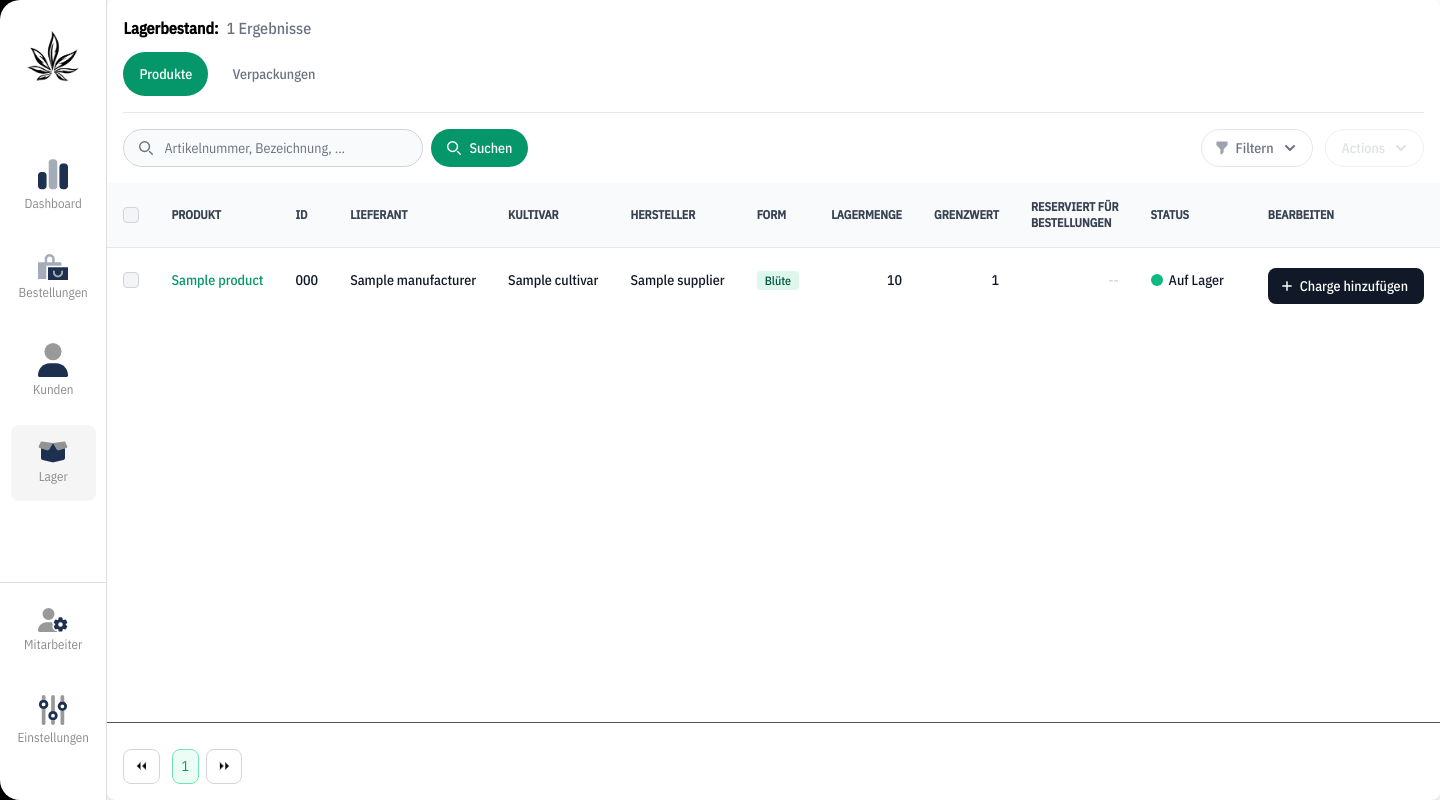
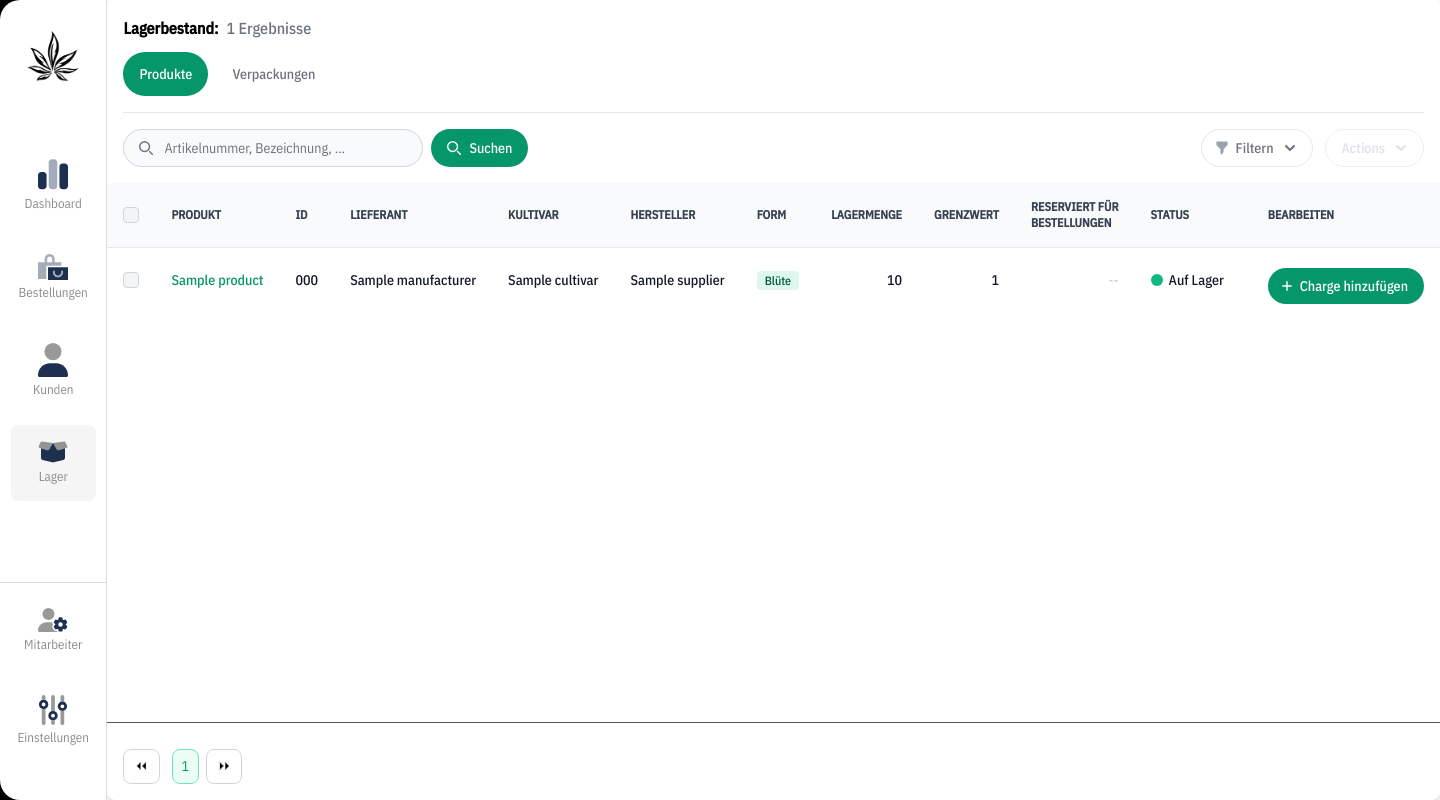
Before and after one commit to 64-Bytes-GmbH/PharmaLeaf, a Django app: page /dashboard/stock/products in a window 1440 px wide. Run offline with Django 3.2, Linux system fonts and the light colour scheme; a user stored in the database is signed in; tables that the repository leaves empty hold one stand-in row (values such as "Sample post"); style sheets or scripts are compiled from the project's sources; some libraries are stand-ins or nearby versions.

Commit message:
General UI fixes

```diff
--- a/app/static/css/dashboard/style.css
+++ b/app/static/css/dashboard/style.css
@@ -155,7 +155,7 @@ button:disabled {
     background-color: #dc26264d;
 }
 .order.order-started td {
-    background-color: #5f2cf947;
+    background-color: #00694147;
 }
 .orders .show-products svg {
     transition: all 150ms linear;
--- a/app/templates/dashboard/products_stock.html
+++ b/app/templates/dashboard/products_stock.html
@@ -324,8 +324,8 @@
                                 </div> -->
                             </td>
                             <!-- Edit -->
-                            <td class="px-4 py-2 font-medium text-gray-900 whitespace-nowrap dark:text-white">
-                                <button type="button" id="createProductButton" onclick="openBatchNumberModal(0, '{{product.product.id}}', '{{product.product.name}}', null, null, null)" class="mt-3 flex items-center justify-center text-white bg-gray-900 focus:ring-4 focus:ring-gray-300 font-medium rounded-lg text-sm px-4 py-2 bg-emerald-700 hover:bg-emerald-700 focus:ring-4 focus:ring-emerald-300 dark:bg-emerald-600 dark:hover:bg-emerald-700 focus:outline-none dark:focus:ring-emerald-800">
+                            <td class="px-4 py-2 font-medium text-gray-900 whitespace-nowrap">
+                                <button type="button" id="createProductButton" onclick="openBatchNumberModal(0, '{{product.product.id}}', '{{product.product.name}}', null, null, null)" class="mt-3 flex items-center justify-center text-white focus:ring-4 focus:ring-gray-300 font-medium rounded-full text-sm px-4 py-2 bg-emerald-600 hover:bg-emerald-700 focus:ring-4 focus:ring-emerald-300 focus:outline-none dark:focus:ring-emerald-800">
                                     <svg class="h-3.5 w-3.5 mr-1.5 -ml-1" fill="currentColor" viewbox="0 0 20 20" xmlns="http://www.w3.org/2000/svg" aria-hidden="true">
                                         <path clip-rule="evenodd" fill-rule="evenodd" d="M10 3a1 1 0 011 1v5h5a1 1 0 110 2h-5v5a1 1 0 11-2 0v-5H4a1 1 0 110-2h5V4a1 1 0 011-1z" />
                                     </svg>
@@ -367,7 +367,7 @@
                                         </tr>
                                         {% endfor %}
                                     </table>
-                                    <button type="button" id="createProductButton" onclick="openBatchNumberModal(0, '{{product.product.id}}', '{{product.product.name}}', null, null, null)" class="mt-3 flex items-center justify-center text-white bg-gray-900 focus:ring-4 focus:ring-gray-300 font-medium rounded-lg text-sm px-4 py-2 bg-emerald-700 hover:bg-emerald-700 focus:ring-4 focus:ring-emerald-300 dark:bg-emerald-600 dark:hover:bg-emerald-700 focus:outline-none dark:focus:ring-emerald-800">
+                                    <button type="button" id="createProductButton" onclick="openBatchNumberModal(0, '{{product.product.id}}', '{{product.product.name}}', null, null, null)" class="mt-3 flex items-center justify-center text-white focus:ring-4 focus:ring-gray-300 font-medium rounded-full text-sm px-4 py-2 bg-emerald-600 hover:bg-emerald-700 focus:ring-4 focus:ring-emerald-300 dark:bg-emerald-600 dark:hover:bg-emerald-700 focus:outline-none dark:focus:ring-emerald-800">
                                         <svg class="h-3.5 w-3.5 mr-1.5 -ml-1" fill="currentColor" viewbox="0 0 20 20" xmlns="http://www.w3.org/2000/svg" aria-hidden="true">
                                             <path clip-rule="evenodd" fill-rule="evenodd" d="M10 3a1 1 0 011 1v5h5a1 1 0 110 2h-5v5a1 1 0 11-2 0v-5H4a1 1 0 110-2h5V4a1 1 0 011-1z" />
                                         </svg>
@@ -541,7 +541,7 @@
                                     <label for="stockStatusChoices" class="inline-flex items-center mb-2 text-sm font-medium text-gray-900 dark:text-white">
                                         Status
                                     </label>
-                                    <select id="stockStatusChoices" name="stockStatusChoices" class="bg-gray-50 border border-gray-300 text-gray-900 text-sm rounded-lg focus:ring-emerald-500 focus:border-emerald-500 block w-full p-2.5 dark:placeholder-gray-400 dark:text-white dark:focus:ring-emerald-500 dark:focus:border-emerald-500">
+                                    <select id="stockStatusChoices" name="stockStatusChoices" class="bg-gray-50 border border-gray-300 text-gray-900 text-sm rounded-full focus:ring-emerald-500 focus:border-emerald-500 block w-full p-2.5 dark:placeholder-gray-400 dark:text-white dark:focus:ring-emerald-500 dark:focus:border-emerald-500">
                                         {% get_choices "StockStatusChoices" as StockStatusChoices %}
                                         {% for item in StockStatusChoices %}
                                         <option value="{{ item.0 }}">{{ item.1 }}</option>
@@ -556,10 +556,10 @@
 
             <div class="d-flex justify-between pt-4 sm:flex sm:space-y-0 sm:space-x-4">
                 <div class="mb-4 sm:mb-0 items-center d-flex space-y-4 sm:flex sm:space-y-0 sm:space-x-4">
-                    <button id="saveBatchNumberBtn" type="button" onclick="saveBatchNumber()" data-toast-name="orderUpdatedToast" type="submit" class="w-full sm:w-auto justify-center text-white inline-flex bg-emerald-700 hover:bg-emerald-700 focus:ring-4 focus:outline-none focus:ring-emerald-300 font-medium rounded-lg text-sm px-5 py-2.5 text-center dark:bg-emerald-600 dark:hover:bg-emerald-700 dark:focus:ring-emerald-800">
+                    <button id="saveBatchNumberBtn" type="button" onclick="saveBatchNumber()" data-toast-name="orderUpdatedToast" type="submit" class="w-full sm:w-auto justify-center text-white inline-flex bg-emerald-700 hover:bg-emerald-700 focus:ring-4 focus:outline-none focus:ring-emerald-300 font-medium rounded-full text-sm px-5 py-2.5 text-center dark:bg-emerald-600 dark:hover:bg-emerald-700 dark:focus:ring-emerald-800">
                         Speichern
                     </button>
-                    <button onclick="hideModal('addBatchNumber')" type="button" class="w-full justify-center sm:w-auto text-gray-500 inline-flex items-center bg-white hover:bg-gray-100 focus:ring-4 focus:outline-none focus:ring-emerald-300 rounded-lg border border-gray-200 text-sm font-medium px-5 py-2.5 hover:text-gray-900 focus:z-10 dark:text-gray-300 dark:border-gray-500 dark:hover:text-white dark:hover:bg-gray-600 dark:focus:ring-gray-600">
+                    <button onclick="hideModal('addBatchNumber')" type="button" class="w-full justify-center rounded-full sm:w-auto text-gray-500 inline-flex items-center bg-white hover:bg-gray-100 focus:ring-4 focus:outline-none focus:ring-emerald-300 border border-gray-200 text-sm font-medium px-5 py-2.5 hover:text-gray-900 focus:z-10 dark:text-gray-300 dark:border-gray-500 dark:hover:text-white dark:hover:bg-gray-600 dark:focus:ring-gray-600">
                         <svg class="mr-1 -ml-1 w-5 h-5" fill="currentColor" viewbox="0 0 20 20" xmlns="http://www.w3.org/2000/svg">
                             <path fill-rule="evenodd" d="M4.293 4.293a1 1 0 011.414 0L10 8.586l4.293-4.293a1 1 0 111.414 1.414L11.414 10l4.293 4.293a1 1 0 01-1.414 1.414L10 11.414l-4.293 4.293a1 1 0 01-1.414-1.414L8.586 10 4.293 5.707a1 1 0 010-1.414z" clip-rule="evenodd" />
                         </svg>
```
Also changed, not shown: app/templates/dashboard/packages_stock.html (+6 -6 lines).
